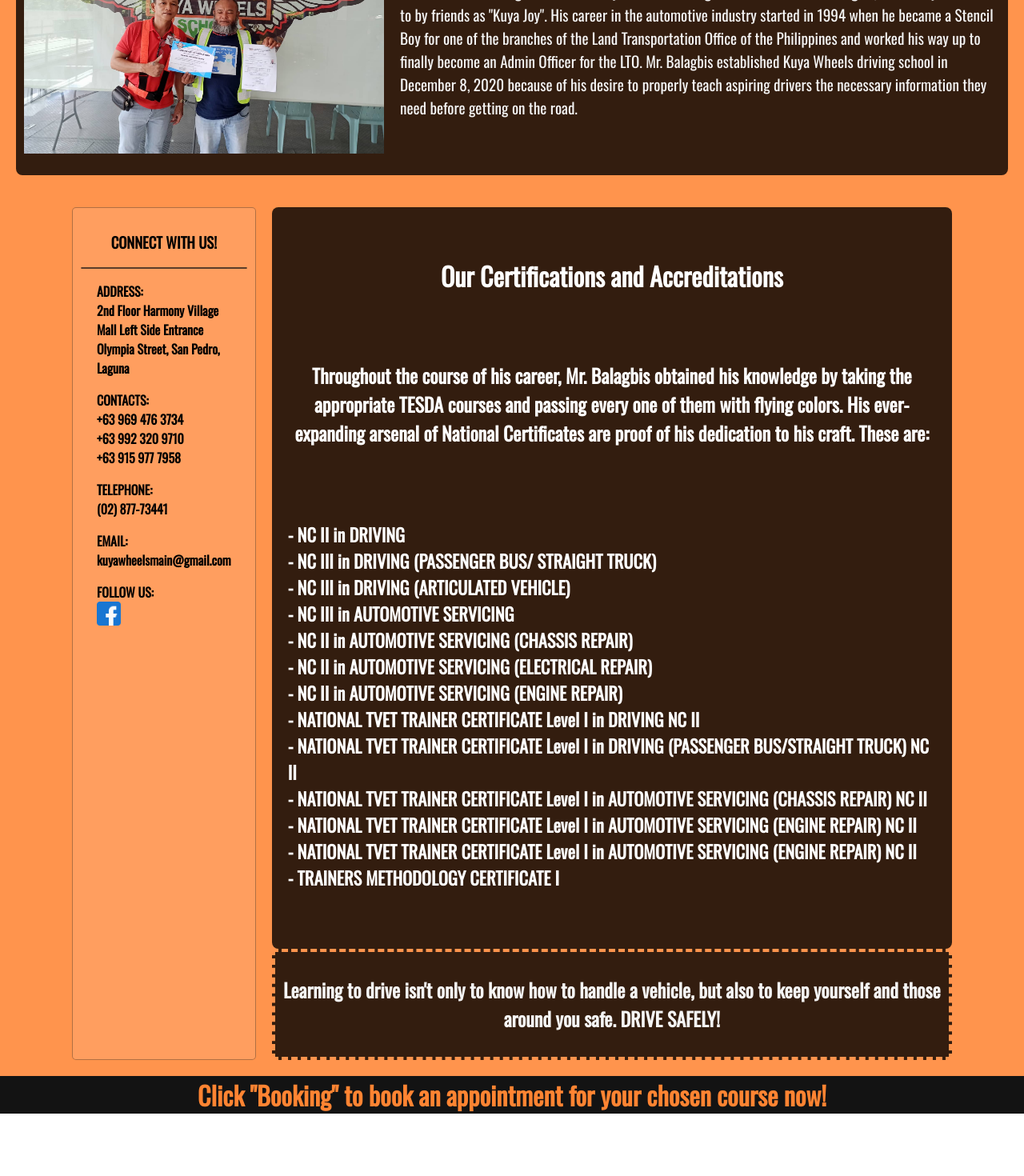
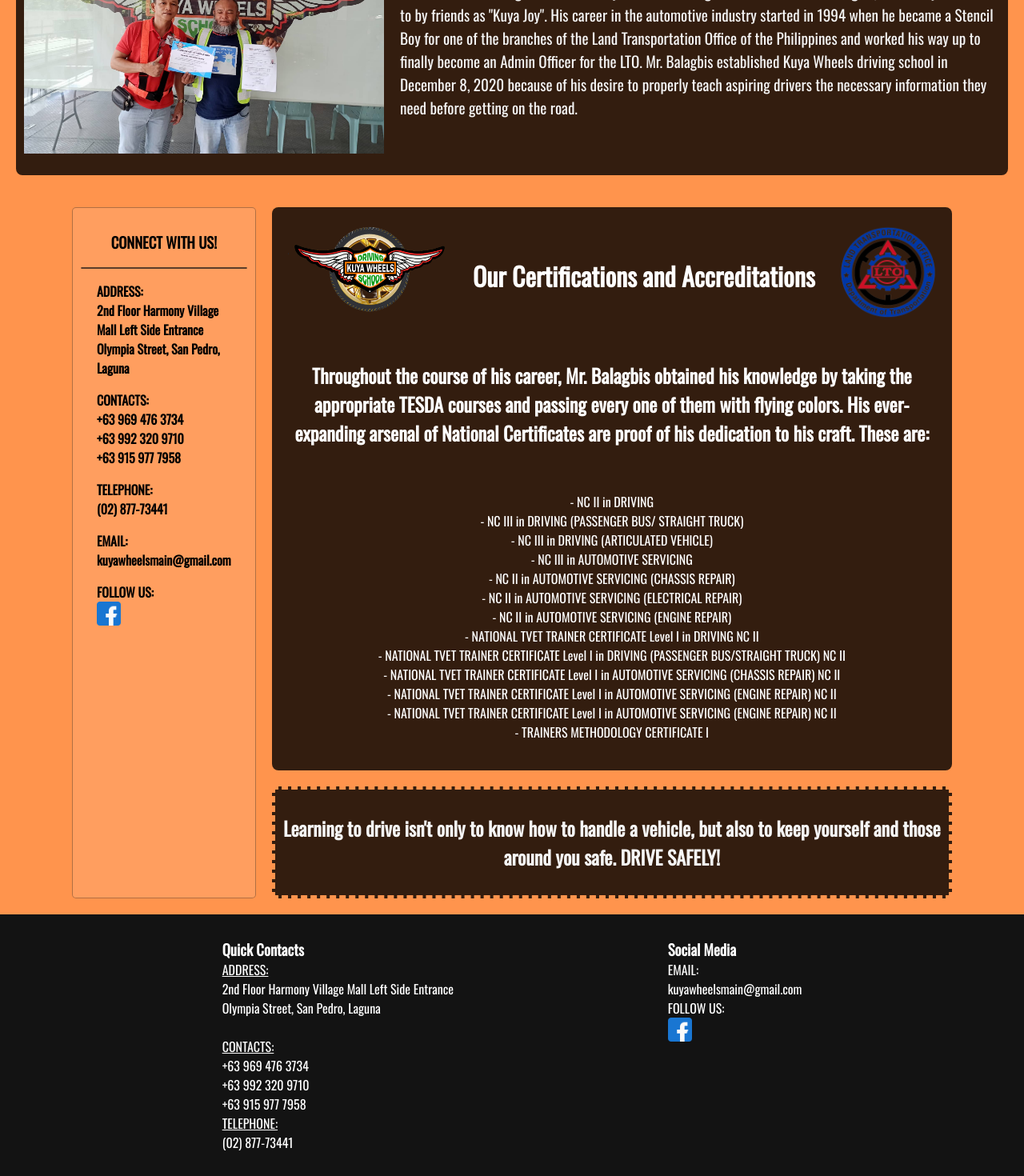
Before and after one commit to dongumayagay/kuya-wheels, a SvelteKit app: page /aboutus in a window 1280 px wide. Shown: the part 361-1831 px from the top of the page at 80% size. Before the commit the page ends 1753 px from the top, so only its background shows below. Built offline with nearby package versions, Linux system fonts and the light colour scheme.

Commit message:
minor css changes to user-side

```diff
--- a/src/routes/(customer-side)/Footer.svelte
+++ b/src/routes/(customer-side)/Footer.svelte
@@ -1,25 +1,51 @@
 
 <footer>
-    <div>
+    <!-- <div>
         <h1>
             Click "Booking" to book an appointment for your chosen course now!
         </h1>
-    </div>
+    </div> -->
+    <div class="footerContact">
+        <h3>Quick Contacts</h3>
 
+		<p class=labels>ADDRESS:</p>
+        <p>2nd Floor Harmony Village Mall Left Side Entrance <br>Olympia Street, San Pedro, Laguna</p>
+        <br>
+		<p class=labels>CONTACTS:</p>
+        <p>+63 969 476 3734<br>+63 992 320 9710<br>+63 915 977 7958</p>
+        <p class=labels>TELEPHONE:</p>
+		<p>(02) 877-73441</p>
+	</div>
+    <div class="footerContact">
+        <h3>Social Media</h3>
+		<p>
+			EMAIL: <br>kuyawheelsmain@gmail.com
+		</p>
+		<p>
+			FOLLOW US: <br> <a href="https://www.facebook.com/KuyaWheelsDrivingSchool" target="_blank" rel="noopener noreferrer"> <img src="/facebook.png" alt="Kuya Wheels Facebook" style="width:30px;"></a>
+		</p>
+	</div>
 </footer>
 
 <style>
     * {
         margin: 0;
     }
-    h1 {
-        color: rgb(255, 132, 50);
-    }
     footer {
+        display: flex;
+        justify-content: space-evenly;
+        flex-direction: row;
+
         margin-top: auto;
+        padding: 20px;
+
         color: white;
-        text-align: center;
         background-color: rgb(19, 19, 19);
     }
-
+    .footerContact{
+        margin: 10px;
+    }
+    .labels{
+        text-decoration: underline;
+    }
 </style>
--- a/src/routes/(customer-side)/Header.svelte
+++ b/src/routes/(customer-side)/Header.svelte
@@ -1,11 +1,10 @@
 <div>
     <img src="/KWDSicon.png" alt="Kuya Wheels Driving School Icon" id="logo">
     <h1>Kuya Wheels Driving School</h1>
-    <img src="/lto.png" alt="LTO logo" id="lto">
+    <!-- <img src="/lto.png" alt="LTO logo" id="lto"> -->
 </div>
 
 <style>
-
     div {
         background-image: url("/testbg.PNG");
         background-repeat: no-repeat;
@@ -13,14 +12,18 @@
         background-color: rgba(0,0, 0,0);
         height: 150px;
         display: flex;
-
     }
     #logo{
-        width: 250px;
-        height: 95%;
+        /* margin: 10px;
+        margin-left: 0; */
+        height: 90%;
         /* height: 25%; */
     }
-
+    /* #lto{
+        margin: 10px;
+        margin-left: 50px;
+        height: 70%;
+    } */
     h1{
         font-size: 3em;
     }
--- a/src/routes/(customer-side)/aboutus/+page.svelte
+++ b/src/routes/(customer-side)/aboutus/+page.svelte
@@ -45,19 +45,23 @@
 
 	<div id="aboutPanel">
 		<div id="aboutCompany">
-			<h4>Our Certifications and Accreditations</h4>
+			<div id="aboutLogo">
+				<img src="/KWDSicon.png" alt="Kuya Wheels Driving School Icon" id="logo">
+				<h4>Our Certifications and Accreditations</h4>
+				<img src="/lto.png" alt="LTO logo" id="lto">
+			</div>
 			<h5>
 				Throughout the course of his career, Mr. Balagbis obtained his knowledge by taking the appropriate TESDA courses
 				and passing every one of them with flying colors. His ever-expanding arsenal of National Certificates are proof of his
 				dedication to his craft. These are:
 				</h5>
-			<h6>
+			<p>
 				- NC II in DRIVING<br>- NC III in DRIVING (PASSENGER BUS/ STRAIGHT TRUCK)<br>
 				- NC III in DRIVING (ARTICULATED VEHICLE)<br>- NC III in AUTOMOTIVE SERVICING<br>- NC II in AUTOMOTIVE SERVICING (CHASSIS REPAIR)<br>
 				- NC II in AUTOMOTIVE SERVICING (ELECTRICAL REPAIR)<br>- NC II in AUTOMOTIVE SERVICING (ENGINE REPAIR)<br>- NATIONAL TVET TRAINER CERTIFICATE Level I in DRIVING NC II<br>
 				- NATIONAL TVET TRAINER CERTIFICATE Level I in DRIVING (PASSENGER BUS/STRAIGHT TRUCK) NC II<br>- NATIONAL TVET TRAINER CERTIFICATE Level I in AUTOMOTIVE SERVICING (CHASSIS REPAIR) NC II<br>- NATIONAL TVET TRAINER CERTIFICATE Level I in AUTOMOTIVE SERVICING (ENGINE REPAIR) NC II<br>
 				- NATIONAL TVET TRAINER CERTIFICATE Level I in AUTOMOTIVE SERVICING (ENGINE REPAIR) NC II<br>- TRAINERS METHODOLOGY CERTIFICATE I
-			</h6>
+			</p>
 		</div>
 		<div id="reminderMess">
 			<h2>Learning to drive isn't only to know how to handle a vehicle, but also to keep yourself and those around you safe. DRIVE SAFELY!</h2>
@@ -121,6 +125,19 @@
 		padding-left: 20px;
 		padding-right: 20px;
 	}
+	#aboutLogo {
+		display: flex;
+		justify-content: space-between;
+		flex-direction: row;
+	}
+	#logo{
+		width: 200px;
+		height: 120px;
+	}
+	#lto {
+		width: 120px;
+		height: 120px;
+	}
 	h2{
 		text-align: center;
 		font-size: 1.5em;
@@ -155,6 +172,7 @@
 		color: white;
 		display: flex;
 		flex-direction: column;
+		margin-bottom: 20px;
 	}
 	#reminderMess{
 		border: 4px dashed #ff944d;
```
